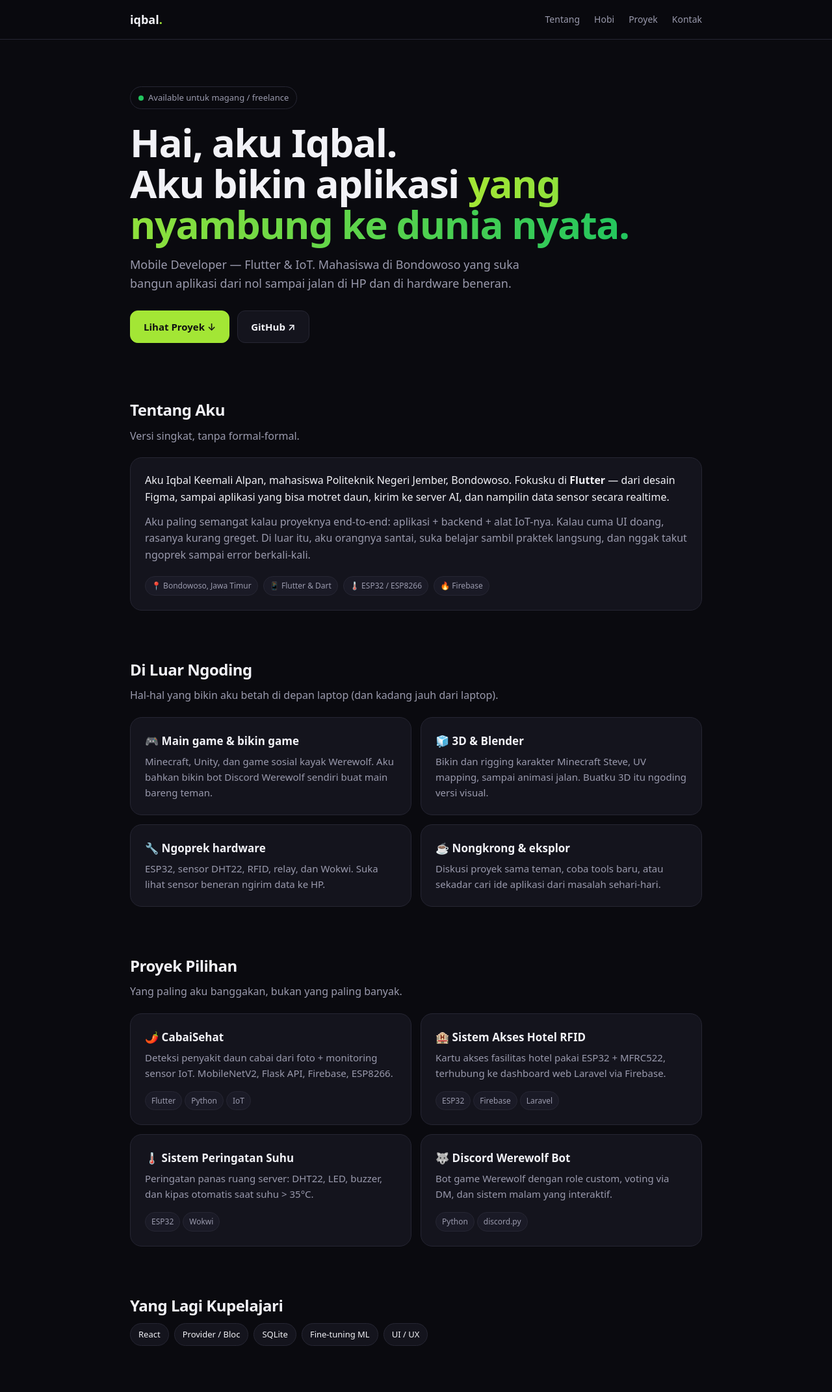
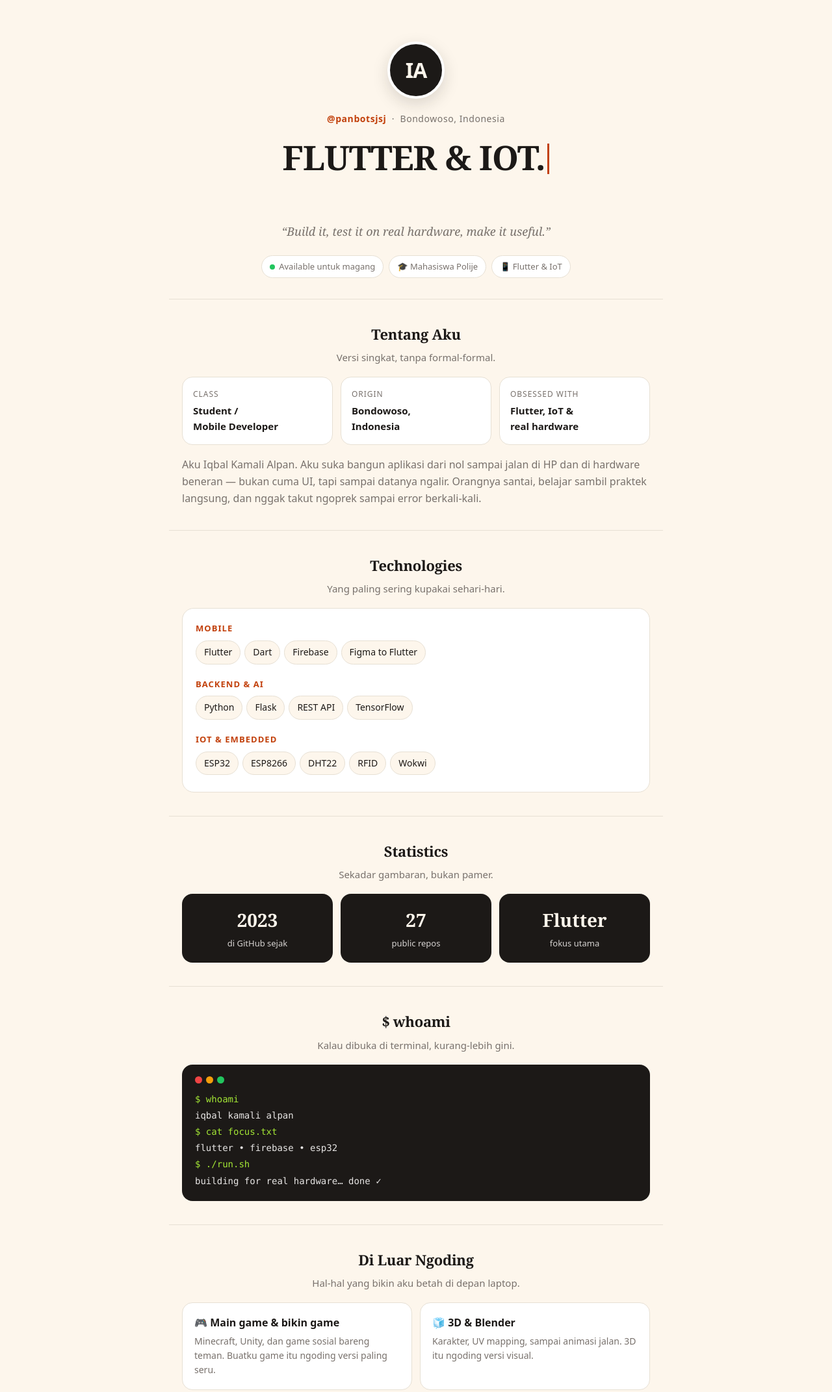
Before and after one commit to panbotsjsj/iqblkml1.github.io, a plain HTML site: page index.html in a window 1280 px wide. Shown: the top 2143 px of the page at 65% size. Drawn offline with Linux system fonts and the light colour scheme.

Commit message:
Redesign like FathirThoriq profile, no projects, fix name to Iqbal Kamali Alpan

```diff
--- a/index.html
+++ b/index.html
@@ -3,163 +3,203 @@
 <head>
 <meta charset="UTF-8">
 <meta name="viewport" content="width=device-width, initial-scale=1.0">
-<title>Iqbal Keemali Alpan — Mobile Developer</title>
-<meta name="description" content="Iqbal Keemali Alpan — Mobile Developer Flutter & IoT dari Bondowoso.">
+<title>Iqbal Kamali Alpan — Mobile Developer</title>
+<meta name="description" content="Iqbal Kamali Alpan — Mobile Developer Flutter & IoT dari Bondowoso, Indonesia.">
 <style>
   * { margin: 0; padding: 0; box-sizing: border-box; }
   :root {
-    --bg: #0a0a0f; --card: #14141d; --card2: #1a1a26;
-    --text: #f2f2f7; --muted: #9a9aad; --line: #262633;
-    --green: #22c55e; --lime: #a3e635; --purple: #a78bfa;
+    --bg: #fdf6ec; --card: #ffffff; --ink: #1c1917; --muted: #78716c;
+    --line: #e7e0d4; --orange: #c2410c; --amber: #f59e0b; --teal: #0f766e;
   }
-  body { background: var(--bg); color: var(--text); font-family: system-ui, -apple-system, "Segoe UI", Roboto, sans-serif; line-height: 1.6; }
+  body { background: var(--bg); color: var(--ink); font-family: system-ui, -apple-system, "Segoe UI", Roboto, sans-serif; line-height: 1.6; }
   a { color: inherit; text-decoration: none; }
-  .wrap { max-width: 920px; margin: 0 auto; padding: 0 20px; }
+  .wrap { max-width: 760px; margin: 0 auto; padding: 0 20px; text-align: center; }
 
-  nav { position: sticky; top: 0; z-index: 10; background: rgba(10,10,15,.85); backdrop-filter: blur(12px); border-bottom: 1px solid var(--line); }
-  nav .wrap { display: flex; justify-content: space-between; align-items: center; height: 60px; }
-  .logo { font-weight: 800; font-size: 18px; }
-  .logo span { color: var(--lime); }
-  nav ul { display: flex; gap: 22px; list-style: none; font-size: 14px; color: var(--muted); }
-  nav ul a:hover { color: var(--text); }
-  @media (max-width: 600px) { nav ul { display: none; } }
+  header { padding: 64px 0 24px; }
+  .avatar { width: 88px; height: 88px; border-radius: 50%; background: var(--ink); color: #fdf6ec; display: flex; align-items: center; justify-content: center; font-size: 32px; font-weight: 800; margin: 0 auto 20px; letter-spacing: -1px; border: 4px solid #fff; box-shadow: 0 8px 24px rgba(28,25,23,.15); }
+  .handle { font-size: 14px; color: var(--muted); letter-spacing: .04em; }
+  .handle b { color: var(--orange); }
+  h1 { font-family: Georgia, "Times New Roman", serif; font-size: clamp(34px, 7vw, 52px); line-height: 1.15; letter-spacing: -1px; margin-top: 18px; min-height: 120px; }
+  h1 .cursor { display: inline-block; width: 3px; height: .9em; background: var(--orange); vertical-align: -0.1em; margin-left: 4px; animation: blink 1s steps(1) infinite; }
+  @keyframes blink { 50% { opacity: 0; } }
+  .motto { margin-top: 10px; font-family: Georgia, serif; font-style: italic; font-size: 18px; color: var(--muted); }
+  .badges { display: flex; gap: 8px; justify-content: center; flex-wrap: wrap; margin-top: 22px; }
+  .badge { font-size: 13px; padding: 6px 12px; border: 1px solid var(--line); border-radius: 999px; background: #fff; color: var(--muted); }
+  .badge i { display: inline-block; width: 8px; height: 8px; background: #22c55e; border-radius: 50%; margin-right: 6px; }
 
-  header { padding: 72px 0 48px; }
-  .badge { display: inline-block; font-size: 13px; padding: 6px 12px; border: 1px solid var(--line); border-radius: 999px; color: var(--muted); margin-bottom: 20px; }
-  .badge i { display: inline-block; width: 8px; height: 8px; background: var(--green); border-radius: 50%; margin-right: 7px; }
-  h1 { font-size: clamp(38px, 7vw, 60px); line-height: 1.05; letter-spacing: -1.5px; }
-  h1 em { font-style: normal; background: linear-gradient(90deg, var(--lime), var(--green)); -webkit-background-clip: text; background-clip: text; color: transparent; }
-  .subtitle { margin-top: 16px; font-size: 18px; color: var(--muted); max-width: 640px; }
-  .btns { display: flex; gap: 12px; margin-top: 28px; flex-wrap: wrap; }
-  .btn { padding: 12px 20px; border-radius: 12px; font-weight: 600; font-size: 15px; border: 1px solid var(--line); background: var(--card); }
-  .btn.primary { background: var(--lime); color: #111; border-color: var(--lime); }
-  .btn:hover { transform: translateY(-1px); }
+  section { padding: 28px 0; }
+  hr { border: none; border-top: 1px solid var(--line); margin: 8px auto; max-width: 760px; }
+  h2 { font-family: Georgia, serif; font-size: 22px; letter-spacing: -.3px; margin-bottom: 6px; }
+  .sec-desc { color: var(--muted); font-size: 15px; margin-bottom: 18px; }
 
-  section { padding: 36px 0; }
-  h2 { font-size: 24px; letter-spacing: -0.5px; margin-bottom: 8px; }
-  .sec-desc { color: var(--muted); margin-bottom: 20px; }
-  .card { background: var(--card); border: 1px solid var(--line); border-radius: 18px; padding: 22px; }
-  .grid { display: grid; grid-template-columns: 1fr 1fr; gap: 14px; }
+  .info { display: grid; grid-template-columns: repeat(3, 1fr); gap: 12px; text-align: left; }
+  @media (max-width: 640px) { .info { grid-template-columns: 1fr; } }
+  .info .box { background: var(--card); border: 1px solid var(--line); border-radius: 16px; padding: 16px; }
+  .info .label { font-size: 12px; text-transform: uppercase; letter-spacing: .08em; color: var(--muted); }
+  .info .value { font-weight: 700; margin-top: 4px; font-size: 15px; }
+
+  .tech { background: var(--card); border: 1px solid var(--line); border-radius: 18px; padding: 20px; text-align: left; }
+  .tech h3 { font-size: 13px; text-transform: uppercase; letter-spacing: .08em; color: var(--orange); margin: 14px 0 8px; }
+  .tech h3:first-child { margin-top: 0; }
+  .pill { display: inline-block; font-size: 14px; padding: 6px 12px; border-radius: 999px; background: var(--bg); border: 1px solid var(--line); margin: 0 6px 6px 0; }
+
+  .stats { display: grid; grid-template-columns: repeat(3, 1fr); gap: 12px; }
+  @media (max-width: 640px) { .stats { grid-template-columns: 1fr; } }
+  .stat { background: var(--ink); color: #fdf6ec; border-radius: 16px; padding: 18px 12px; }
+  .stat b { display: block; font-family: Georgia, serif; font-size: 28px; }
+  .stat span { font-size: 13px; color: #d6d3d1; }
+
+  .terminal { background: #1c1917; color: #fde68a; border-radius: 16px; padding: 18px 20px; text-align: left; font-family: ui-monospace, "SF Mono", Menlo, Consolas, monospace; font-size: 14px; line-height: 1.8; overflow-x: auto; }
+  .terminal .dots { display: flex; gap: 6px; margin-bottom: 12px; }
+  .terminal .dots i { width: 11px; height: 11px; border-radius: 50%; background: #57534e; display: block; }
+  .terminal .dots i:first-child { background: #ef4444; }
+  .terminal .dots i:nth-child(2) { background: #f59e0b; }
+  .terminal .dots i:nth-child(3) { background: #22c55e; }
+  .terminal .cmd { color: #a3e635; }
+  .terminal .out { color: #e7e5e4; }
+
+  .grid { display: grid; grid-template-columns: 1fr 1fr; gap: 12px; text-align: left; }
   @media (max-width: 640px) { .grid { grid-template-columns: 1fr; } }
-  .grid .card h3 { font-size: 17px; margin-bottom: 6px; }
-  .grid .card p { color: var(--muted); font-size: 15px; }
-  .tag { display: inline-block; font-size: 12px; padding: 4px 9px; border-radius: 999px; background: var(--card2); border: 1px solid var(--line); color: var(--muted); margin: 4px 4px 0 0; }
-  .project h3 { font-size: 18px; }
-  .project p { color: var(--muted); font-size: 15px; margin: 6px 0 12px; }
-  .chips { display: flex; flex-wrap: wrap; gap: 8px; }
-  .chip { font-size: 13px; padding: 6px 12px; border-radius: 999px; background: var(--card); border: 1px solid var(--line); }
-  footer { border-top: 1px solid var(--line); padding: 28px 0 40px; color: var(--muted); font-size: 14px; }
-  footer .wrap { display: flex; justify-content: space-between; gap: 16px; flex-wrap: wrap; }
-  footer a { color: var(--text); text-decoration: underline; }
+  .card { background: var(--card); border: 1px solid var(--line); border-radius: 16px; padding: 18px; }
+  .card h3 { font-size: 16px; margin-bottom: 4px; }
+  .card p { color: var(--muted); font-size: 14px; }
+  .chips { display: flex; flex-wrap: wrap; gap: 8px; justify-content: center; }
+  .chip { font-size: 14px; padding: 7px 14px; border-radius: 999px; background: #fff; border: 1px solid var(--line); }
+  .btn { display: inline-block; padding: 13px 24px; border-radius: 999px; font-weight: 700; background: var(--ink); color: #fdf6ec; margin-top: 8px; }
+  .btn:hover { background: var(--orange); }
+  footer { padding: 28px 0 40px; color: var(--muted); font-size: 14px; text-align: center; }
 </style>
 </head>
 <body>
 
-<nav>
 <div class="wrap">
-    <a class="logo" href="#">iqbal<span>.</span></a>
-    <ul>
-      <li><a href="#tentang">Tentang</a></li>
-      <li><a href="#hobi">Hobi</a></li>
-      <li><a href="#proyek">Proyek</a></li>
-      <li><a href="#kontak">Kontak</a></li>
-    </ul>
+  <header>
+    <div class="avatar">IA</div>
+    <p class="handle"><b>@panbotsjsj</b> &nbsp;·&nbsp; Bondowoso, Indonesia</p>
+    <h1><span id="typing"></span><span class="cursor"></span></h1>
+    <p class="motto">“Build it, test it on real hardware, make it useful.”</p>
+    <div class="badges">
+      <span class="badge"><i></i>Available untuk magang</span>
+      <span class="badge">🎓 Mahasiswa Polije</span>
+      <span class="badge">📱 Flutter &amp; IoT</span>
     </div>
-</nav>
+  </header>
+</div>
+
+<hr>
 
 <div class="wrap">
-  <header>
-    <span class="badge"><i></i>Available untuk magang / freelance</span>
-    <h1>Hai, aku Iqbal.<br>Aku bikin aplikasi <em>yang nyambung ke dunia nyata.</em></h1>
-    <p class="subtitle">Mobile Developer — Flutter & IoT. Mahasiswa di Bondowoso yang suka bangun aplikasi dari nol sampai jalan di HP dan di hardware beneran.</p>
-    <div class="btns">
-      <a class="btn primary" href="#proyek">Lihat Proyek ↓</a>
-      <a class="btn" href="https://github.com/panbotsjsj" target="_blank">GitHub ↗</a>
-    </div>
-  </header>
-
-  <section id="tentang">
+  <section>
     <h2>Tentang Aku</h2>
     <p class="sec-desc">Versi singkat, tanpa formal-formal.</p>
-    <div class="card">
-      <p>Aku Iqbal Keemali Alpan, mahasiswa Politeknik Negeri Jember, Bondowoso. Fokusku di <b>Flutter</b> — dari desain Figma, sampai aplikasi yang bisa motret daun, kirim ke server AI, dan nampilin data sensor secara realtime.</p>
-      <p style="margin-top:12px; color:var(--muted)">Aku paling semangat kalau proyeknya end-to-end: aplikasi + backend + alat IoT-nya. Kalau cuma UI doang, rasanya kurang greget. Di luar itu, aku orangnya santai, suka belajar sambil praktek langsung, dan nggak takut ngoprek sampai error berkali-kali.</p>
-      <div style="margin-top:16px">
-        <span class="tag">📍 Bondowoso, Jawa Timur</span>
-        <span class="tag">📱 Flutter & Dart</span>
-        <span class="tag">🌡️ ESP32 / ESP8266</span>
-        <span class="tag">🔥 Firebase</span>
+    <div class="info">
+      <div class="box"><div class="label">Class</div><div class="value">Student /<br>Mobile Developer</div></div>
+      <div class="box"><div class="label">Origin</div><div class="value">Bondowoso,<br>Indonesia</div></div>
+      <div class="box"><div class="label">Obsessed with</div><div class="value">Flutter, IoT &amp;<br>real hardware</div></div>
     </div>
+    <p style="margin-top:18px; color:var(--muted); text-align:left;">Aku Iqbal Kamali Alpan. Aku suka bangun aplikasi dari nol sampai jalan di HP dan di hardware beneran — bukan cuma UI, tapi sampai datanya ngalir. Orangnya santai, belajar sambil praktek langsung, dan nggak takut ngoprek sampai error berkali-kali.</p>
+  </section>
+</div>
+
+<hr>
+
+<div class="wrap">
+  <section>
+    <h2>Technologies</h2>
+    <p class="sec-desc">Yang paling sering kupakai sehari-hari.</p>
+    <div class="tech">
+      <h3>Mobile</h3>
+      <span class="pill">Flutter</span><span class="pill">Dart</span><span class="pill">Firebase</span><span class="pill">Figma to Flutter</span>
+      <h3>Backend &amp; AI</h3>
+      <span class="pill">Python</span><span class="pill">Flask</span><span class="pill">REST API</span><span class="pill">TensorFlow</span>
+      <h3>IoT &amp; Embedded</h3>
+      <span class="pill">ESP32</span><span class="pill">ESP8266</span><span class="pill">DHT22</span><span class="pill">RFID</span><span class="pill">Wokwi</span>
     </div>
   </section>
+</div>
 
-  <section id="hobi">
-    <h2>Di Luar Ngoding</h2>
-    <p class="sec-desc">Hal-hal yang bikin aku betah di depan laptop (dan kadang jauh dari laptop).</p>
-    <div class="grid">
-      <div class="card"><h3>🎮 Main game & bikin game</h3><p>Minecraft, Unity, dan game sosial kayak Werewolf. Aku bahkan bikin bot Discord Werewolf sendiri buat main bareng teman.</p></div>
-      <div class="card"><h3>🧊 3D & Blender</h3><p>Bikin dan rigging karakter Minecraft Steve, UV mapping, sampai animasi jalan. Buatku 3D itu ngoding versi visual.</p></div>
-      <div class="card"><h3>🔧 Ngoprek hardware</h3><p>ESP32, sensor DHT22, RFID, relay, dan Wokwi. Suka lihat sensor beneran ngirim data ke HP.</p></div>
-      <div class="card"><h3>☕ Nongkrong & eksplor</h3><p>Diskusi proyek sama teman, coba tools baru, atau sekadar cari ide aplikasi dari masalah sehari-hari.</p></div>
+<hr>
+
+<div class="wrap">
+  <section>
+    <h2>Statistics</h2>
+    <p class="sec-desc">Sekadar gambaran, bukan pamer.</p>
+    <div class="stats">
+      <div class="stat"><b>2023</b><span>di GitHub sejak</span></div>
+      <div class="stat"><b>27</b><span>public repos</span></div>
+      <div class="stat"><b>Flutter</b><span>fokus utama</span></div>
     </div>
   </section>
+</div>
 
-  <section id="proyek">
-    <h2>Proyek Pilihan</h2>
-    <p class="sec-desc">Yang paling aku banggakan, bukan yang paling banyak.</p>
+<hr>
+
+<div class="wrap">
+  <section>
+    <h2>$ whoami</h2>
+    <p class="sec-desc">Kalau dibuka di terminal, kurang-lebih gini.</p>
+    <div class="terminal">
+      <div class="dots"><i></i><i></i><i></i></div>
+      <div><span class="cmd">$ whoami</span><br><span class="out">iqbal kamali alpan</span></div>
+      <div><span class="cmd">$ cat focus.txt</span><br><span class="out">flutter • firebase • esp32</span></div>
+      <div><span class="cmd">$ ./run.sh</span><br><span class="out">building for real hardware… done ✓</span></div>
+    </div>
+  </section>
+</div>
+
+<hr>
+
+<div class="wrap">
+  <section>
+    <h2>Di Luar Ngoding</h2>
+    <p class="sec-desc">Hal-hal yang bikin aku betah di depan laptop.</p>
     <div class="grid">
-      <div class="card project">
-        <h3>🌶️ CabaiSehat</h3>
-        <p>Deteksi penyakit daun cabai dari foto + monitoring sensor IoT. MobileNetV2, Flask API, Firebase, ESP8266.</p>
-        <span class="tag">Flutter</span><span class="tag">Python</span><span class="tag">IoT</span>
+      <div class="card"><h3>🎮 Main game &amp; bikin game</h3><p>Minecraft, Unity, dan game sosial bareng teman. Buatku game itu ngoding versi paling seru.</p></div>
+      <div class="card"><h3>🧊 3D &amp; Blender</h3><p>Karakter, UV mapping, sampai animasi jalan. 3D itu ngoding versi visual.</p></div>
+      <div class="card"><h3>🔧 Ngoprek hardware</h3><p>ESP32, sensor, RFID, dan Wokwi. Suka lihat sensor beneran ngirim data ke HP.</p></div>
+      <div class="card"><h3>☕ Eksplor &amp; nongkrong</h3><p>Coba tools baru, diskusi sama teman, atau cari ide dari masalah sehari-hari.</p></div>
     </div>
-      <div class="card project">
-        <h3>🏨 Sistem Akses Hotel RFID</h3>
-        <p>Kartu akses fasilitas hotel pakai ESP32 + MFRC522, terhubung ke dashboard web Laravel via Firebase.</p>
-        <span class="tag">ESP32</span><span class="tag">Firebase</span><span class="tag">Laravel</span>
+  </section>
 </div>
-      <div class="card project">
-        <h3>🌡️ Sistem Peringatan Suhu</h3>
-        <p>Peringatan panas ruang server: DHT22, LED, buzzer, dan kipas otomatis saat suhu &gt; 35°C.</p>
-        <span class="tag">ESP32</span><span class="tag">Wokwi</span>
-      </div>
-      <div class="card project">
-        <h3>🐺 Discord Werewolf Bot</h3>
-        <p>Bot game Werewolf dengan role custom, voting via DM, dan sistem malam yang interaktif.</p>
-        <span class="tag">Python</span><span class="tag">discord.py</span>
-      </div>
+
+<hr>
+
+<div class="wrap">
+  <section>
+    <h2>Lagi Kupelajari</h2>
+    <div class="chips">
+      <span class="chip">React</span>
+      <span class="chip">Provider / Bloc</span>
+      <span class="chip">SQLite</span>
+      <span class="chip">UI / UX</span>
     </div>
   </section>
 
   <section>
-    <h2>Yang Lagi Kupelajari</h2>
-    <div class="chips">
-      <span class="chip">React</span>
-      <span class="chip">Provider / Bloc</span>
-      <span class="chip">SQLite</span>
-      <span class="chip">Fine-tuning ML</span>
-      <span class="chip">UI / UX</span>
-    </div>
-  </section>
-
-  <section id="kontak">
-    <div class="card" style="text-align:center; padding:32px 22px;">
     <h2>Ngobrol, yuk?</h2>
-      <p class="sec-desc" style="margin-bottom:20px;">Ada proyek, magang, atau sekadar mau tanya-tanya Flutter / IoT.</p>
-      <div class="btns" style="justify-content:center; margin-top:0;">
-        <a class="btn primary" href="https://github.com/panbotsjsj" target="_blank">GitHub</a>
-      </div>
-      <p style="margin-top:16px; color:var(--muted); font-size:14px;">Email & LinkedIn menyusul — ganti tombol di atas kalau sudah ada.</p>
-    </div>
+    <p class="sec-desc">Ada magang atau sekadar mau tanya-tanya Flutter / IoT.</p>
+    <a class="btn" href="https://github.com/panbotsjsj" target="_blank">GitHub ↗</a>
   </section>
 </div>
 
 <footer>
-  <div class="wrap">
-    <span>© 2026 Iqbal Keemali Alpan — Dibuat dengan HTML polos, tanpa framework.</span>
-    <span>Bondowoso, ID</span>
-  </div>
+  © 2026 Iqbal Kamali Alpan — Bondowoso, ID · Dibuat dengan HTML polos, tanpa framework.
 </footer>
+
+<script>
+  const lines = ["MOBILE DEVELOPER.", "FLUTTER & IOT.", "BUILD. TEST. SHIP."];
+  const el = document.getElementById("typing");
+  let li = 0, ci = 0, deleting = false;
+  function tick() {
+    const word = lines[li];
+    el.textContent = word.slice(0, ci);
+    if (!deleting && ci < word.length) { ci++; setTimeout(tick, 80); }
+    else if (!deleting) { deleting = true; setTimeout(tick, 1400); }
+    else if (ci > 0) { ci--; setTimeout(tick, 35); }
+    else { deleting = false; li = (li + 1) % lines.length; setTimeout(tick, 300); }
+  }
+  tick();
+</script>
 
 </body>
 </html>
```
Lines whose indentation alone changed are shown as unchanged.
